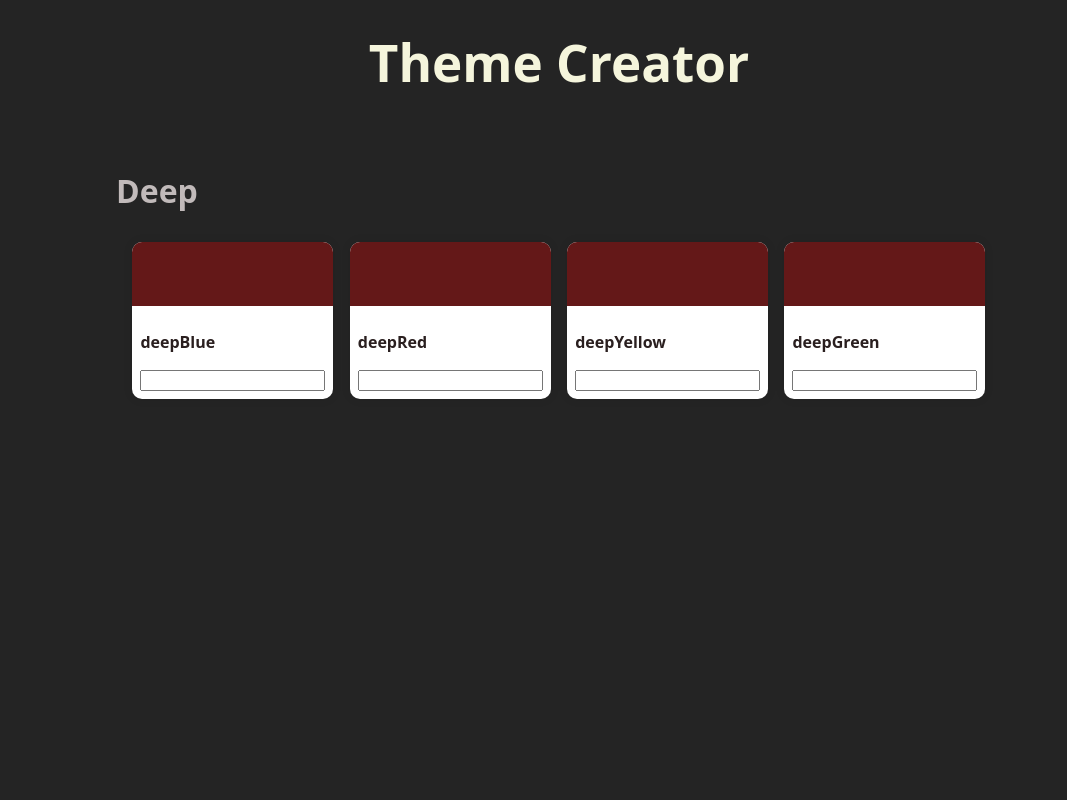
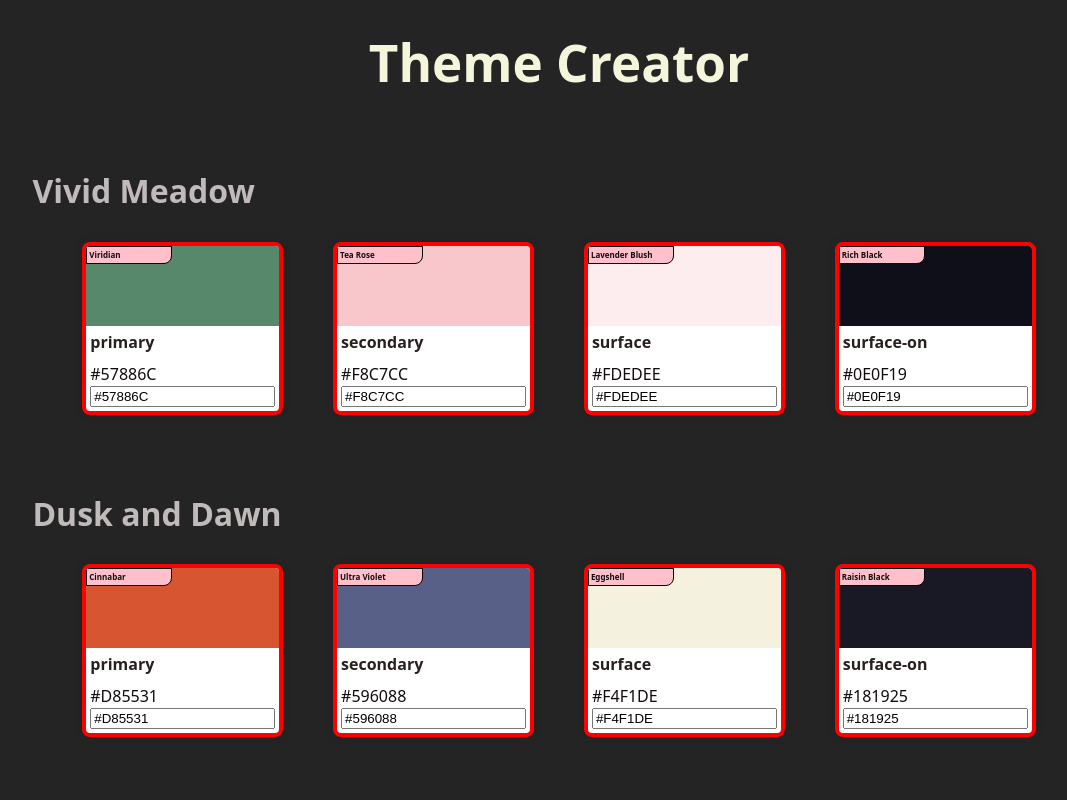
Before and after one commit to bbeck-hh/Theme-Creator, a React (Vite) app: page / in a window 1280 px wide. Shown: the top 800 px of the page, without its empty margins (81-1148 px from the left). Built offline with nearby package versions, Linux system fonts and the light colour scheme.

Commit message:
Implement dynamic theme(db.js) rendering with Card components and add theme data

```diff
--- a/src/App.jsx
+++ b/src/App.jsx
@@ -1,19 +1,29 @@
-import React from "react";
+import React, { useEffect, useState } from 'react';
 
 import Card from "./components/Card/Card";
 import "./styles.css";
+
+import { themes } from './db';
 
 export default function App() {
   return (
     <>
       <h1>Theme Creator</h1>
-      <div class="card-container">
-        <h2 class="card__collection-name">Deep</h2>
-        <Card colorName="deepBlue" />
-        <Card colorName="deepRed" />
-        <Card colorName="deepYellow" />
-        <Card colorName="deepGreen" />
-      </div>
+      {
+        themes.map((theme, index) => (
+          <div key={index} className="card-container">
+            <h2 className="card__collection-name">{theme.name}</h2>
+            {theme.colors.map((color, colorIndex) => (
+              <Card
+                key={colorIndex}
+                colorRole={color.role}
+                colorHex={color.value}
+                colorName={color.name}
+              />
+            ))}
+          </div>
+        ))
+      }
     </>
   );
 }
--- a/src/components/Card/Card.css
+++ b/src/components/Card/Card.css
@@ -5,31 +5,45 @@
     flex-wrap: wrap;
     padding: 1rem;
 }
-
+.card__collection-name{
+    font-size: 2rem;
+    font-weight: 700;
+    color:#c1baba;
+    width: 100%;
+  }
 .card {
     display: flex;
     flex-direction: column;
     justify-content: space-between;
-    border-radius: 10px;
+    border-radius: .5rem;
+    border-color: red;
+    border-width: .25rem;
+    border-style: solid;
     box-shadow: 0 0 10px rgba(0, 0, 0, 0.1);
     overflow: hidden;
     background-color: #fff;
     margin-bottom: 1rem;
 }
 .card__color {
-    background-size: cover;
-    background-color: #641818;
-    margin: 0  ;
-    padding: 2rem;
+    height: 5rem;
 }
 .card__content{
-    display: flex;
+    display: inherit;
     flex-direction: column;
-    padding: .5rem;
+    padding: .25rem;
 }
 .card__color-name {
+    font-size: .5rem;
+    font-weight: 700;
+    width: 5rem;
+    padding: .125rem;
+    background-color: pink;
+    border: 1px solid #000;
+    border-bottom-right-radius: .5rem;
+}
+.card__color-role {
     font-size: 1rem;
     font-weight: 700;
     color: #2a1f1f;
-    margin: 1rem 0;
+    margin: 0 0 .5rem;
 }
--- a/src/components/Card/Card.jsx
+++ b/src/components/Card/Card.jsx
@@ -1,14 +1,15 @@
 import "./Card.css";
 
-export default function Card({ colorName }) {
+export default function Card({ colorRole, colorHex, colorName }) {
     return (
 
         <article className="card">
-            <div className="card__color"></div>
+            <div className="card__color" style={{ backgroundColor: colorHex || '#ffffff' }}><div className="card__color-name">{colorName}</div></div>
             <div className="card__content">
-                <p className="card__color-name">{colorName}</p>
-                <label htmlFor="colorHex"></label>
-                <input type="text" name="colorHex" id="colorHex" />
+                <p className="card__color-role">{colorRole}</p>
+                <label htmlFor="colorHex">{colorHex}</label>
+                <input type="text" name="colorHex" id="colorHex" value={colorHex} readOnly />
+                {/* readOnly muss noch gegen onChange später ersetzt werden */}
             </div>
         </article>
     )
--- /dev/null
+++ b/src/db.js
@@ -0,0 +1,80 @@
+export const themes = [
+    {
+        id: "0",
+        name: "Vivid Meadow",
+        colors: [
+            {
+                role: "primary",
+                value: "#57886C",
+                name: "Viridian",
+            },
+            {
+                role: "secondary",
+                value: "#F8C7CC",
+                name: "Tea Rose",
+            },
+            {
+                role: "surface",
+                value: "#FDEDEE",
+                name: "Lavender Blush",
+            },
+            {
+                role: "surface-on",
+                value: "#0E0F19",
+                name: "Rich Black",
+            },
+        ],
+    },
+    {
+        id: "1",
+        name: "Dusk and Dawn",
+        colors: [
+            {
+                role: "primary",
+                value: "#D85531",
+                name: "Cinnabar",
+            },
+            {
+                role: "secondary",
+                value: "#596088",
+                name: "Ultra Violet",
+            },
+            {
+                role: "surface",
+                value: "#F4F1DE",
+                name: "Eggshell",
+            },
+            {
+                role: "surface-on",
+                value: "#181925",
+                name: "Raisin Black",
+            },
+        ],
+    },
+    {
+        id: "2",
+        name: "Portobello",
+        colors: [
+            {
+                role: "primary",
+                value: "#594A54",
+                name: "Wenge",
+            },
+            {
+                role: "secondary",
+                value: "#97878C",
+                name: "Taupe Gray",
+            },
+            {
+                role: "surface",
+                value: "#1E1F20",
+                name: "Earie Black",
+            },
+            {
+                role: "surface-on",
+                value: "#D2D6DB",
+                name: "Platinum",
+            },
+        ],
+    },
+];
--- a/src/styles.css
+++ b/src/styles.css
@@ -10,6 +10,8 @@
   text-rendering: optimizeLegibility;
   -webkit-font-smoothing: antialiased;
   -moz-osx-font-smoothing: grayscale;
+
+  /* Custom color styles will come later, i promise ;-) */
 }
 
 body {
@@ -39,11 +41,3 @@ ul {
 .app {
   width: min(600px, 100% - 2rem);
 }
-
-
-.card__collection-name{
-  font-size: 2rem;
-  font-weight: 700;
-  color:#c1baba;
-  width: 100%;
-}
```
